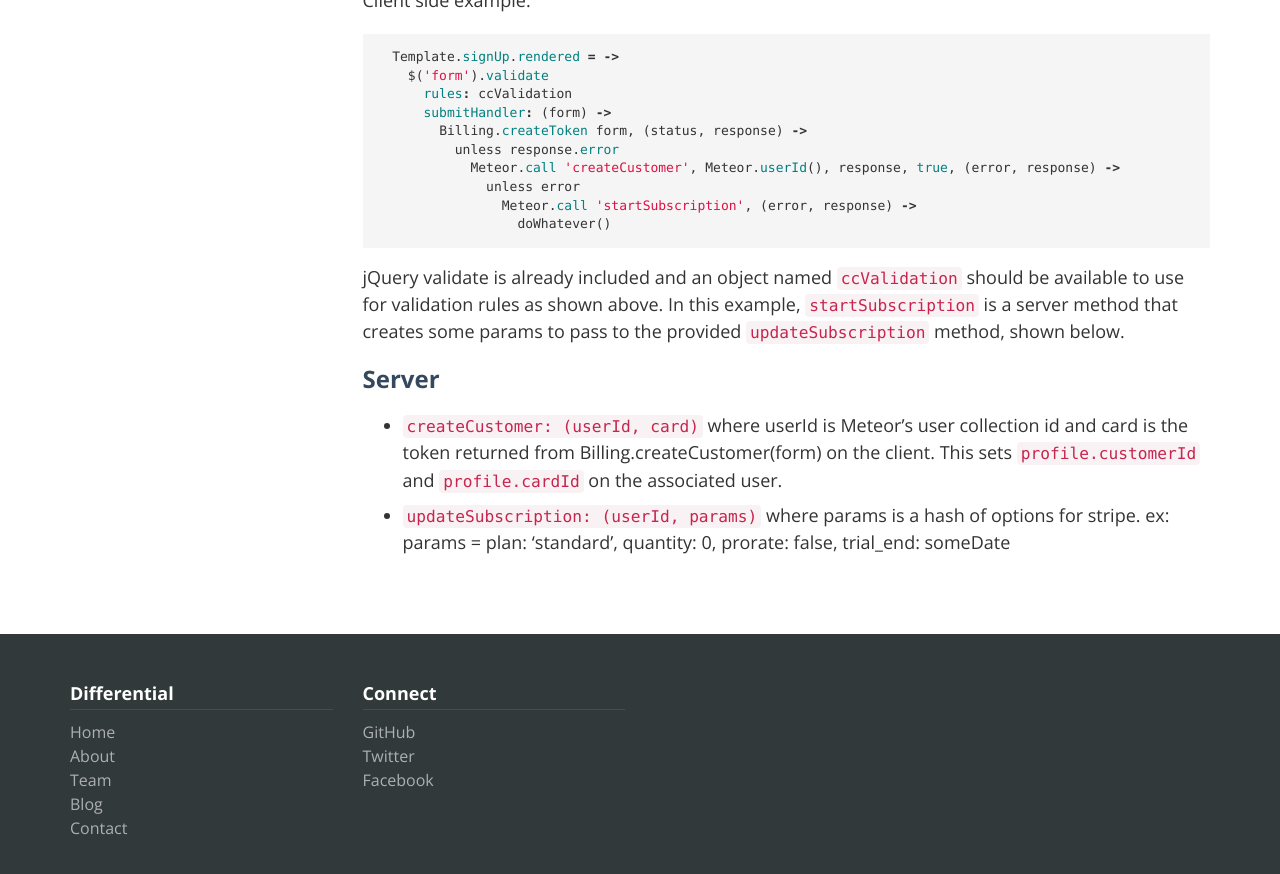
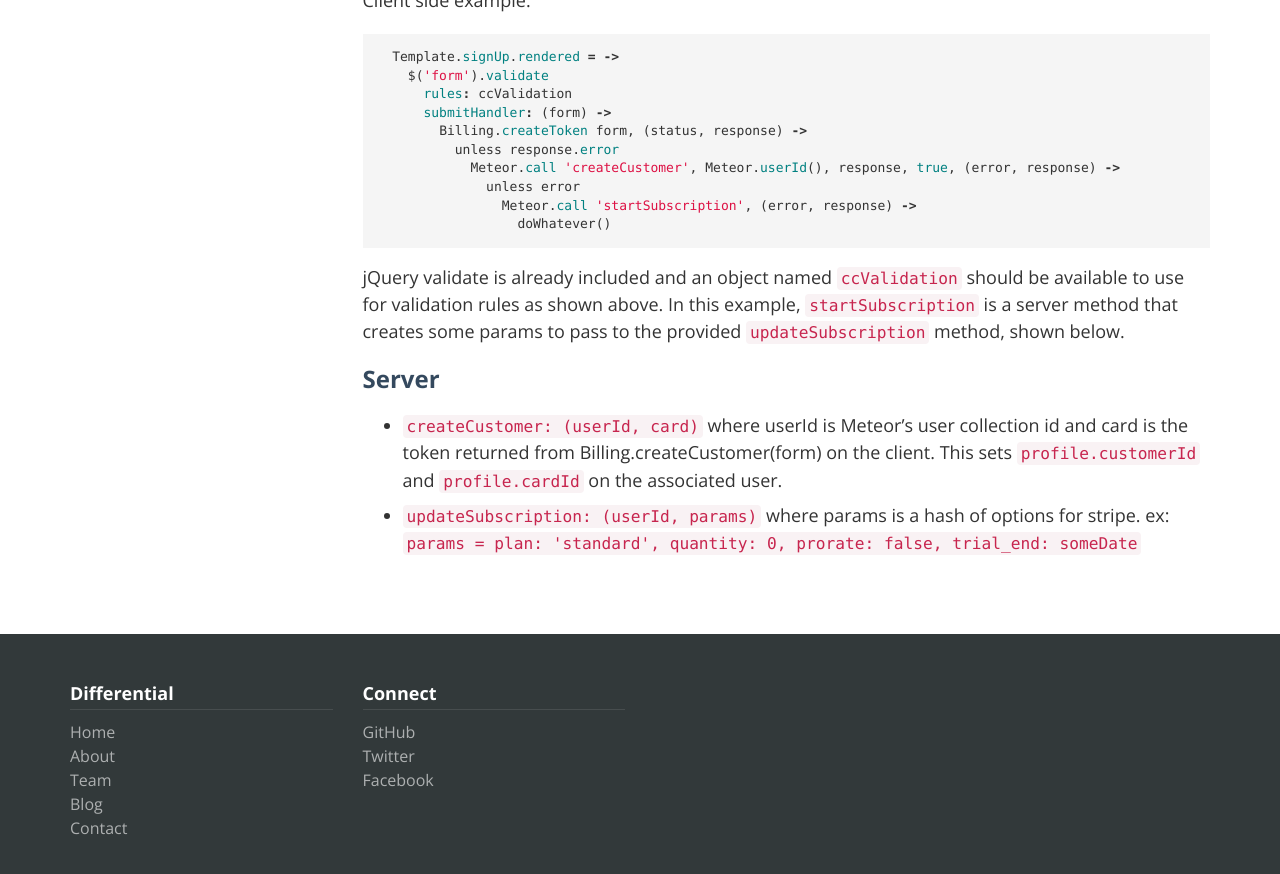
Before and after one commit to Differential/meteor-billing, a Jekyll site: the page built from index.markdown, in a window 1280 px wide and 900 px high, scrolled down 671 px. Shown: the top 874 px of the window. Built offline with Jekyll 4.4.1, drawn with Linux system fonts in a browser that asks for light colours; nearby versions of some CDN libraries; Markdown is read by kramdown in place of the engine named in the settings.

```diff
--- a/index.markdown
+++ b/index.markdown
@@ -32,4 +32,4 @@ jQuery validate is already included and an object named `ccValidation` should be
 
 ### Server
 * `createCustomer: (userId, card)` where userId is Meteor's user collection id and card is the token returned from Billing.createCustomer(form) on the client.  This sets `profile.customerId` and `profile.cardId` on the associated user.
-* `updateSubscription: (userId, params)` where params is a hash of options for stripe.  ex: params = plan: 'standard', quantity: 0, prorate: false, trial_end: someDate
+* `updateSubscription: (userId, params)` where params is a hash of options for stripe.  ex: `params = plan: 'standard', quantity: 0, prorate: false, trial_end: someDate`
```
